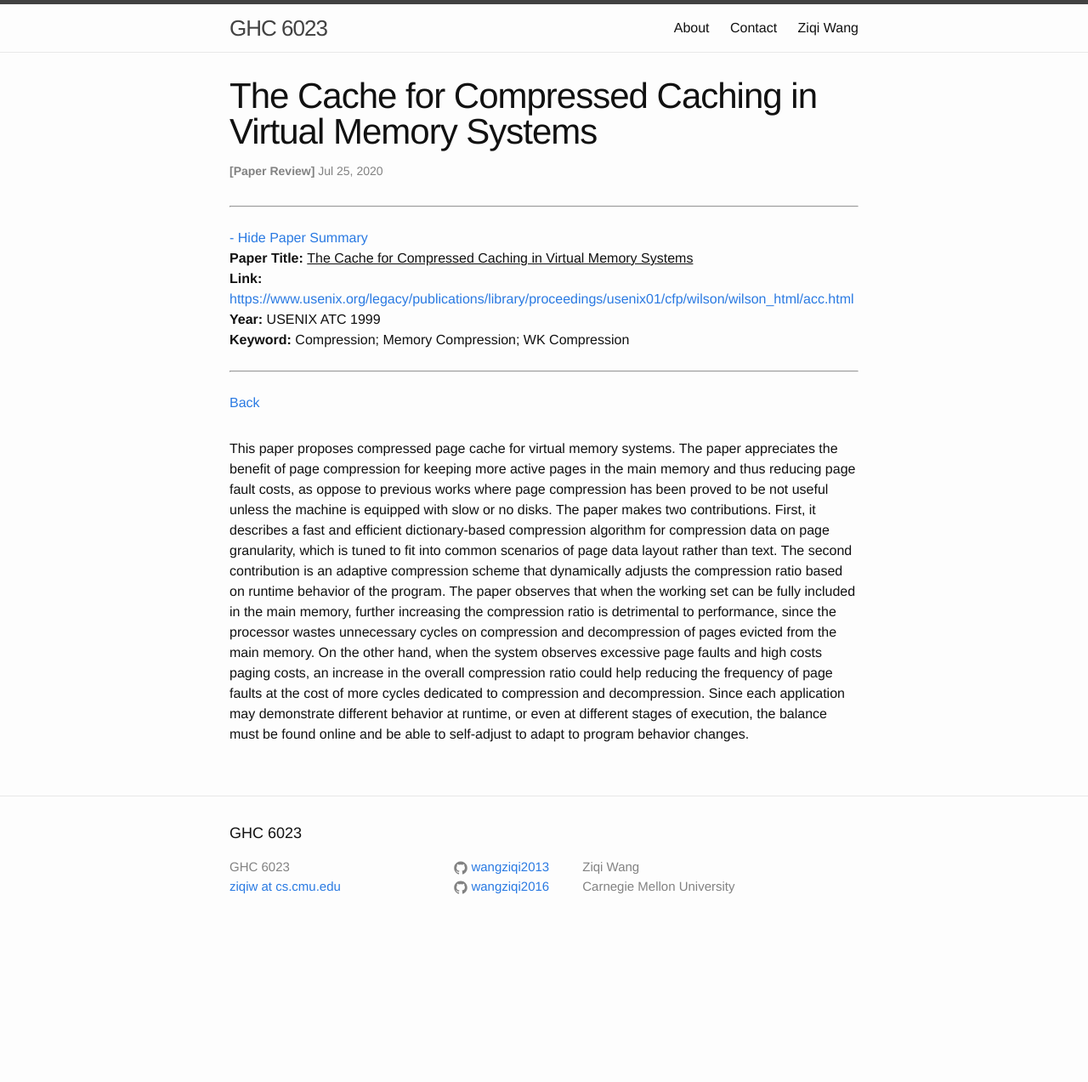
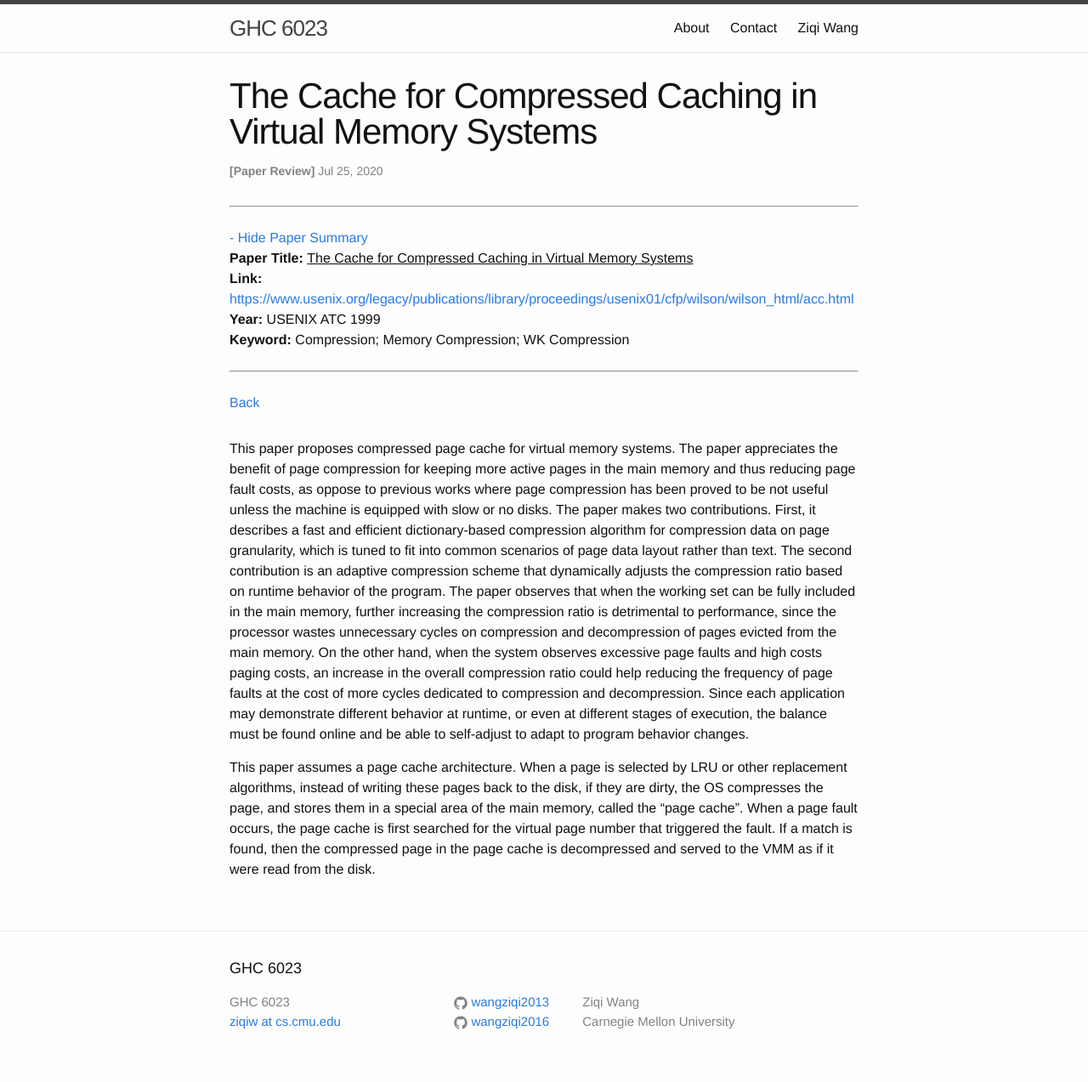
Before and after one commit to wangziqi2013/wangziqi2013.github.io, a Jekyll site: the page built from _posts/2020-07-24-the-case-for-compressed-caching-in-vms.markdown, in a window 1280 px wide. Shown: the whole page at 85% size. Built offline with Jekyll 4.4.1, drawn with Linux system fonts in a browser that asks for light colours; before the commit the page ends 1114 px from its top, so only the background shows below that.

Commit message:
Adding page cache

```diff
--- a/_posts/2020-07-24-the-case-for-compressed-caching-in-vms.markdown
+++ b/_posts/2020-07-24-the-case-for-compressed-caching-in-vms.markdown
@@ -26,3 +26,9 @@ faults and high costs paging costs, an increase in the overall compression ratio
 page faults at the cost of more cycles dedicated to compression and decompression. Since each application may demonstrate
 different behavior at runtime, or even at different stages of execution, the balance must be found online and be able to
 self-adjust to adapt to program behavior changes.
+
+This paper assumes a page cache architecture. When a page is selected by LRU or other replacement algorithms, instead
+of writing these pages back to the disk, if they are dirty, the OS compresses the page, and stores them in a special area
+of the main memory, called the "page cache". When a page fault occurs, the page cache is first searched for the virtual
+page number that triggered the fault. If a match is found, then the compressed page in the page cache is decompressed
+and served to the VMM as if it were read from the disk.
```
